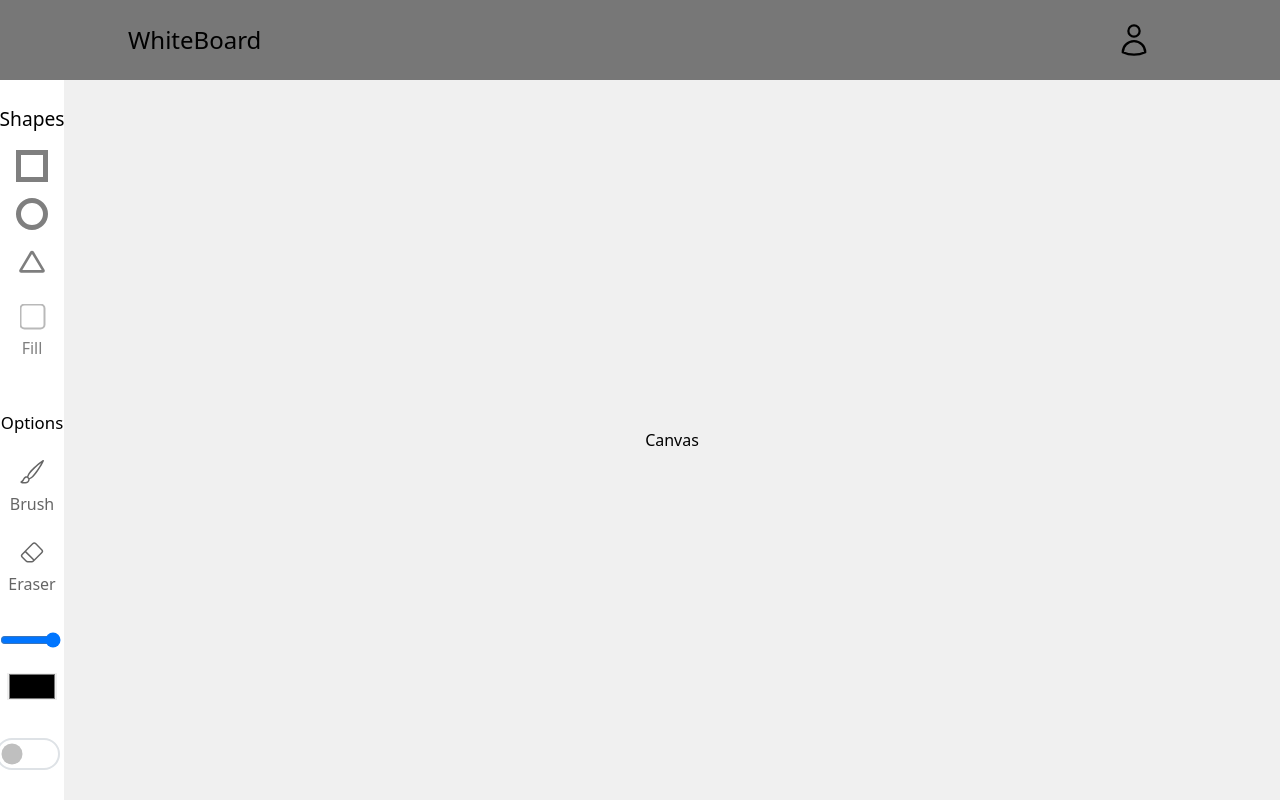
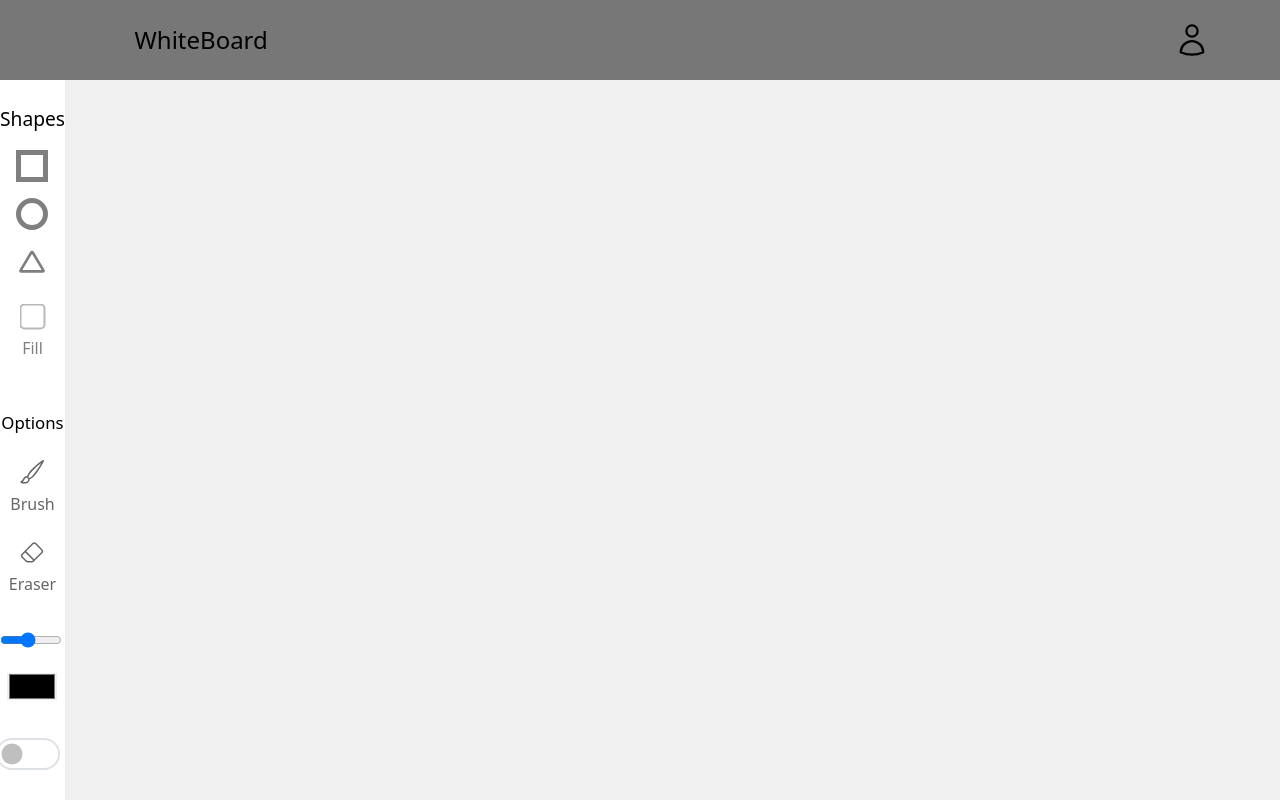
Before and after one commit to Pulkitxm/whiteboard, a React (Vite) app: page / in a window 1280 px wide. Built offline with nearby package versions, Linux system fonts and the light colour scheme.

Commit message:
basic canvas

```diff
--- a/src/Components/Canvas/index.jsx
+++ b/src/Components/Canvas/index.jsx
@@ -1,11 +1,113 @@
 import "./style.css";
-import { useRecoilValue } from "recoil";
+import { useRecoilState, useRecoilValue } from "recoil";
 import { expand as exp } from "../../recoil/options";
 import useWindow from "../../hooks/useWindow";
+import { useEffect, useRef, useState } from "react";
+import { drawings as drwng } from "../../recoil/drawing";
 
 const Canvas = () => {
+  // eslint-disable-next-line no-unused-vars
+  const [currElementData, setCurrElementData] = useState([]);
+  const canvasRef = useRef();
+  const contextRef = useRef();
   const expand = useRecoilValue(exp);
   const { width } = useWindow();
+  const [drawings, setDrawings] = useRecoilState(drwng);
+  const [isDrawing, setIsDrawing] = useState(false);
+  const [currentPosition, setCurrentPosition] = useState({ x: 0, y: 0 });
+
+  useEffect(() => {
+    const canvas = canvasRef.current;
+    canvas.width = window.innerWidth * 2;
+    canvas.height = window.innerHeight * 2;
+    canvas.style.width = `${window.innerWidth}px`;
+    canvas.style.height = `${window.innerHeight}px`;
+
+    const context = canvas.getContext("2d");
+    context.scale(2, 2);
+    context.lineCap = "round";
+    context.strokeStyle = "black";
+    context.lineWidth = 5;
+    contextRef.current = context;
+  }, []);
+  useEffect(() => {
+    if (contextRef.current) {
+      contextRef.current.strokeStyle = drawings.color;
+      contextRef.current.lineWidth = drawings.size * 5;
+    }
+  }, [drawings, canvasRef]);
+  useEffect(() => {
+    const storedDrawings = JSON.parse(localStorage.getItem("drawings"));
+    if (storedDrawings && storedDrawings.data) {
+      const points = storedDrawings.data;
+      points.forEach((segment) => {
+        console.log(segment);
+        contextRef.current.beginPath();
+        contextRef.current.strokeStyle = segment.color;
+        contextRef.current.lineWidth = segment.size * 5;
+        contextRef.current.moveTo(segment.points[0].fromX, segment.points[0].fromY);
+        for (let i = 0; i < segment.points.length; i++) {
+          contextRef.current.lineTo(segment.points[i].x, segment.points[i].y);
+          contextRef.current.stroke();
+        }
+        contextRef.current.closePath();
+      });
+    }
+  }, [contextRef]);
+
+  const appendLine = (positions) => {
+    setCurrElementData((prev) => {
+      const obj = {
+        x: positions.x,
+        y: positions.y,
+        fromX: positions.fromX,
+        fromY: positions.fromY,
+      };
+      const updated = prev.concat(obj);
+      return updated;
+    });
+  };
+  const onMouseDown = ({ nativeEvent }) => {
+    const { offsetX, offsetY } = nativeEvent;
+    contextRef.current.beginPath();
+    contextRef.current.moveTo(offsetX, offsetY);
+    setIsDrawing(true);
+    setCurrentPosition({ x: offsetX, y: offsetY });
+  };
+  const onMouseUp = () => {
+    contextRef.current.closePath();
+    setIsDrawing(false);
+    setDrawings((prevDrawings) => {
+      const updatedDrawings = { ...prevDrawings };
+      if (!updatedDrawings.data || updatedDrawings.data.length === 0)
+        updatedDrawings.data = [
+          {
+            points: currElementData,
+            color: updatedDrawings.color,
+            size: updatedDrawings.size,
+          },
+        ];
+      else
+        updatedDrawings.data = updatedDrawings.data.concat({
+          points: currElementData,
+          color: updatedDrawings.color,
+          size: updatedDrawings.size,
+        });
+      localStorage.setItem("drawings", JSON.stringify(updatedDrawings));
+      return updatedDrawings;
+    });
+    setCurrElementData([]);
+  };
+
+  const draw = ({ fromX, fromY, x, y }) => {
+    if (!isDrawing) {
+      return;
+    }
+    const positions = { fromX, fromY, x, y };
+    appendLine(positions);
+    contextRef.current.lineTo(x, y);
+    contextRef.current.stroke();
+  };
 
   const styles =
     width < 700
@@ -15,13 +117,27 @@ const Canvas = () => {
           transition: "height 0.5s",
         }
       : {
-          width: width > 1000 ? "95%" : expand ? "80%" : "90%",
+          width: width > 1000 ? "90%" : expand ? "80%" : "90%",
           transition: "width 0.5s",
         };
+
   return (
-    <div className="canvas" style={styles}>
-      Canvas
-    </div>
+    <canvas
+      className="canvas"
+      style={styles}
+      ref={canvasRef}
+      onMouseDown={onMouseDown}
+      onMouseUp={onMouseUp}
+      onMouseMove={(e) => {
+        const { offsetX, offsetY } = e.nativeEvent;
+        draw({
+          fromX: currentPosition.x,
+          fromY: currentPosition.y,
+          x: offsetX,
+          y: offsetY,
+        });
+      }}
+    />
   );
 };
 
--- a/src/Components/Options/index.jsx
+++ b/src/Components/Options/index.jsx
@@ -27,7 +27,7 @@ const Options = () => {
           transition: "height 0.5s",
         }
       : {
-          width: width > 1000 ? "5%" : expand ? "20%" : "10%",
+          width: width > 1000 ? "10%" : expand ? "20%" : "10%",
           height: "100%",
           transition: "width 0.5s",
         };
@@ -59,7 +59,8 @@ const Options = () => {
     if (size === "+1") {
       setDrawings((obj) => {
         let updatedDrawings = obj;
-        const newSize = obj.size + 1 <= 10 ? obj.size + 1 : 10;
+        console.log(obj.size);
+        const newSize = (obj.size + 1) <= 10 ? obj.size + 1 : 10;
         updatedDrawings = { ...obj, size: newSize };
         localStorage.setItem("drawings", JSON.stringify(updatedDrawings));
         return updatedDrawings;
--- a/src/recoil/drawing.jsx
+++ b/src/recoil/drawing.jsx
@@ -7,7 +7,7 @@ export const drawings = atom({
         shape:"",
         options:"brush",
         color:"#000000",
-        size:10,
+        size:5,
         fill:false
     }
 });
```
